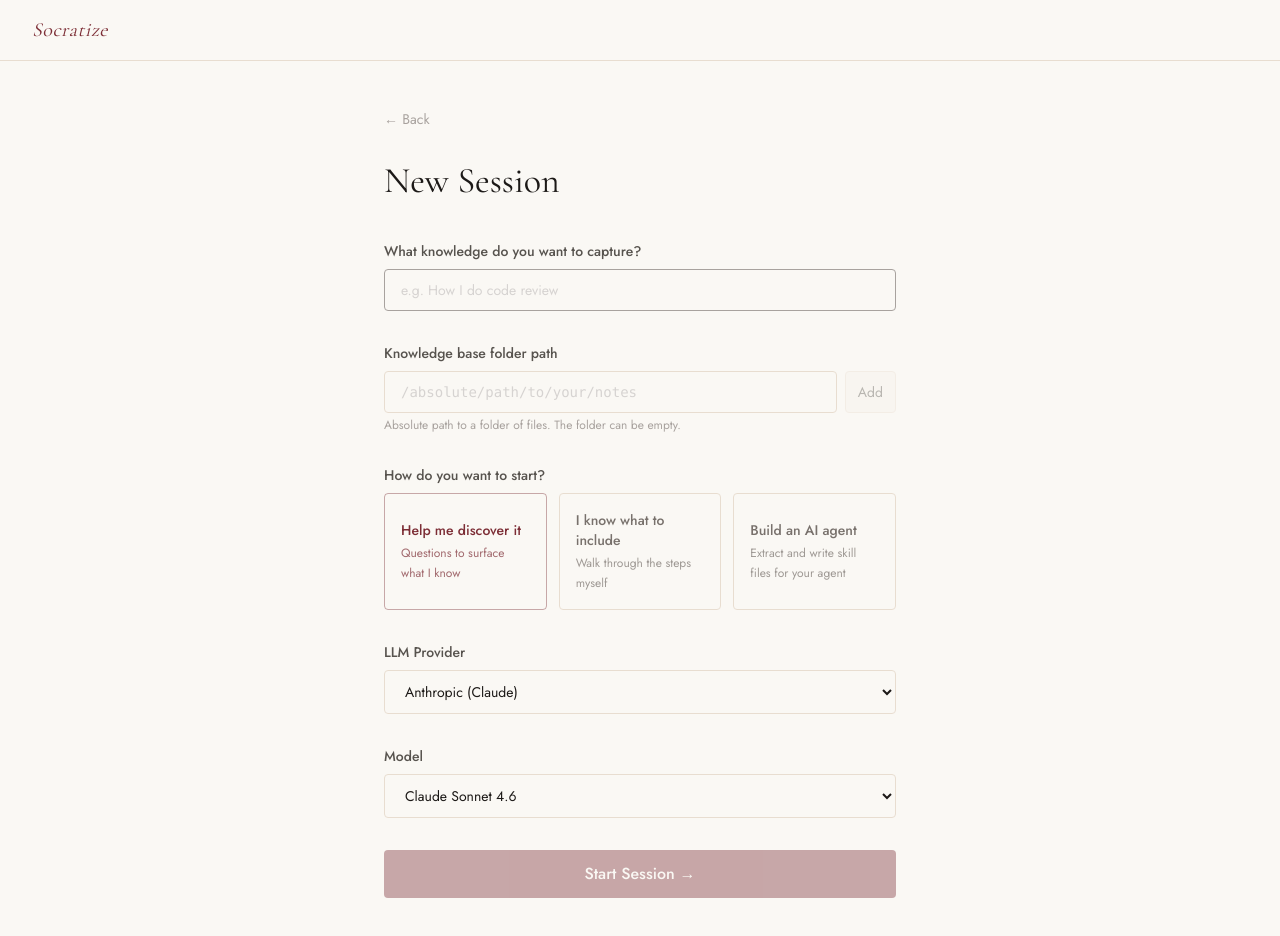
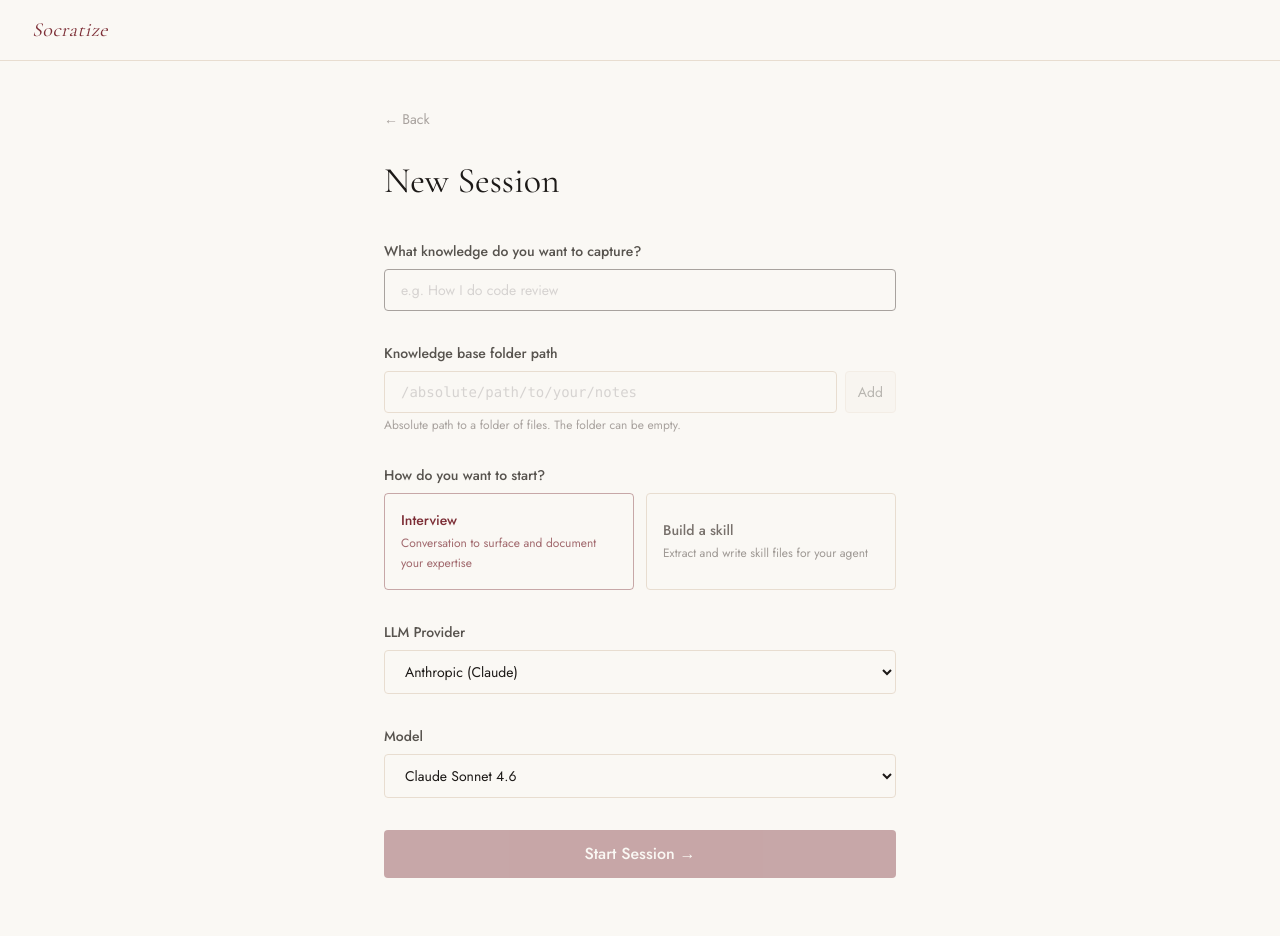
Before and after one commit to chaipattira/socratize, a Next.js app: page /sessions/new in a window 1280 px wide. Shown: the top 936 px of the page. Built offline with nearby package versions, Linux system fonts and the light colour scheme.

Commit message:
feat: replace three interview mode buttons with two (Interview, Build a skill)

```diff
--- a/src/app/sessions/new/client.tsx
+++ b/src/app/sessions/new/client.tsx
@@ -15,12 +15,11 @@ const MODELS: Record<string, { label: string; value: string }[]> = {
   ],
 }
 
-type ExtractionMode = 'guided' | 'direct' | 'socratize'
+type ExtractionMode = 'interview' | 'socratize'
 
 const modes: { value: ExtractionMode; label: string; description: string }[] = [
-  { value: 'guided', label: 'Help me discover it', description: 'Questions to surface what I know' },
-  { value: 'direct', label: 'I know what to include', description: 'Walk through the steps myself' },
-  { value: 'socratize', label: 'Build an AI agent', description: 'Extract and write skill files for your agent' },
+  { value: 'interview', label: 'Interview', description: 'Conversation to surface and document your expertise' },
+  { value: 'socratize', label: 'Build a skill', description: 'Extract and write skill files for your agent' },
 ]
 
 export function NewSessionClient() {
@@ -28,7 +27,7 @@ export function NewSessionClient() {
   const [title, setTitle] = useState('')
   const [provider, setProvider] = useState('anthropic')
   const [model, setModel] = useState('claude-sonnet-4-6')
-  const [extractionMode, setExtractionMode] = useState<ExtractionMode>('guided')
+  const [extractionMode, setExtractionMode] = useState<ExtractionMode>('interview')
   const [folderPath, setFolderPath] = useState('')
   const [folderFiles, setFolderFiles] = useState<string[]>([])
   const [folderError, setFolderError] = useState<string | null>(null)
@@ -264,7 +263,7 @@ export function NewSessionClient() {
 
           <div>
             <label className="block text-sm font-medium text-stone-600 mb-2">How do you want to start?</label>
-            <div className="grid grid-cols-3 gap-3">
+            <div className="grid grid-cols-2 gap-3">
               {modes.map(mode => (
                 <button
                   key={mode.value}
--- a/src/components/NewSessionDialog.tsx
+++ b/src/components/NewSessionDialog.tsx
@@ -15,7 +15,7 @@ const MODELS: Record<string, { label: string; value: string }[]> = {
   ],
 }
 
-type ExtractionMode = 'guided' | 'direct' | 'socratize'
+type ExtractionMode = 'interview' | 'socratize'
 
 interface NewSessionDialogProps {
   onClose: () => void
@@ -26,7 +26,7 @@ export function NewSessionDialog({ onClose }: NewSessionDialogProps) {
   const [title, setTitle] = useState('')
   const [provider, setProvider] = useState('anthropic')
   const [model, setModel] = useState('claude-sonnet-4-6')
-  const [extractionMode, setExtractionMode] = useState<ExtractionMode>('guided')
+  const [extractionMode, setExtractionMode] = useState<ExtractionMode>('interview')
   const [folderPath, setFolderPath] = useState('')
   const [folderFiles, setFolderFiles] = useState<string[]>([])
   const [folderError, setFolderError] = useState<string | null>(null)
@@ -102,9 +102,8 @@ export function NewSessionDialog({ onClose }: NewSessionDialogProps) {
   }
 
   const modes: { value: ExtractionMode; label: string; description: string }[] = [
-    { value: 'guided', label: 'Help me discover it', description: 'Questions to surface what I know' },
-    { value: 'direct', label: 'I know what to include', description: 'Walk through the steps myself' },
-    { value: 'socratize', label: 'Build a skill', description: 'Extract and write a skill file' },
+    { value: 'interview', label: 'Interview', description: 'Conversation to surface and document your expertise' },
+    { value: 'socratize', label: 'Build a skill', description: 'Extract and write skill files for your agent' },
   ]
 
   const canSubmit = !!title.trim() && !!folderPath.trim()
@@ -185,7 +184,7 @@ export function NewSessionDialog({ onClose }: NewSessionDialogProps) {
 
           <div>
             <label className="block text-sm font-medium text-stone-600 mb-2">How do you want to start?</label>
-            <div className="grid grid-cols-3 gap-2">
+            <div className="grid grid-cols-2 gap-2">
               {modes.map(mode => (
                 <button
                   key={mode.value}
```
